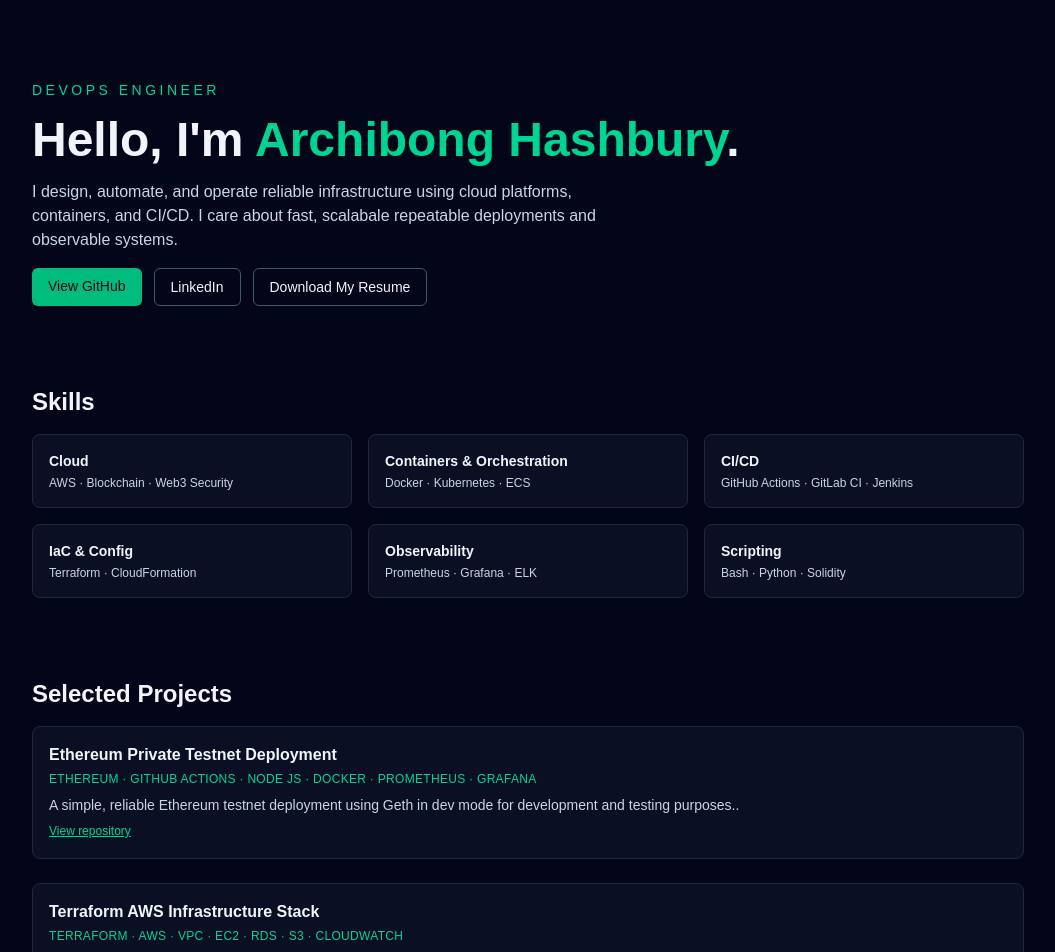
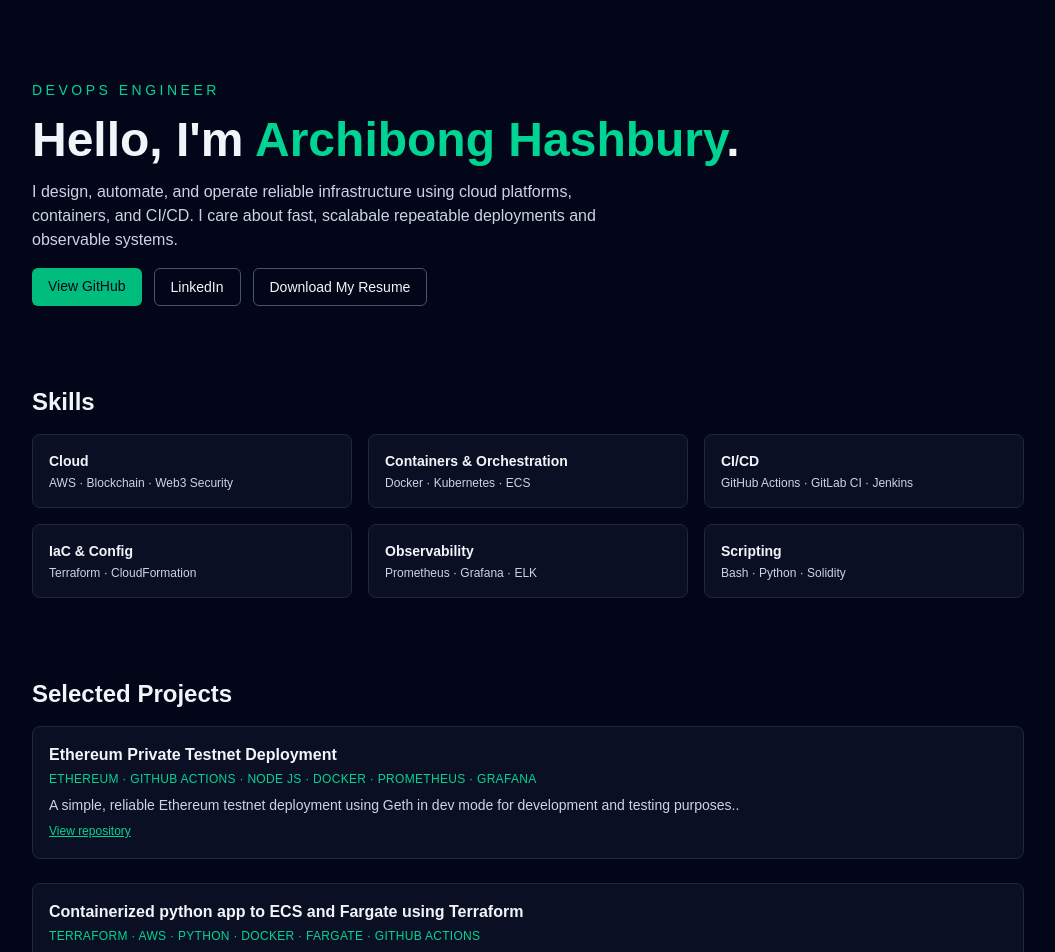
Before and after one commit to Hashbury1/devops, a Next.js app: page / in a window 1280 px wide. Shown: the top 952 px of the page, without its empty margins (112-1167 px from the left). Built offline with nearby package versions, Linux system fonts and the light colour scheme.

Commit message:
Update project

```diff
--- a/app/page.tsx
+++ b/app/page.tsx
@@ -76,8 +76,8 @@ export default function Home() {
               description="A simple, reliable Ethereum testnet deployment using Geth in dev mode for development and testing purposes.."
             />
             <ProjectCard
-              title="Terraform AWS Infrastructure Stack"
-              stack="Terraform · AWS · VPC · EC2 · RDS · S3 · CloudWatch"
+              title="Containerized python app to ECS and Fargate using Terraform"
+              stack="Terraform · AWS · Python · Docker · Fargate · Github Actions"
               link="https://github.com/Hashbury1/prod-devops-cicd"
               description="A Real time project to show a CICD Pipeline that builds, tests, scans, and deploys a containerized python app to ECS and AWS Fargate using Terraform for IaC, AWS IAM for security, Github Actions for Deployment.."
             />
```
